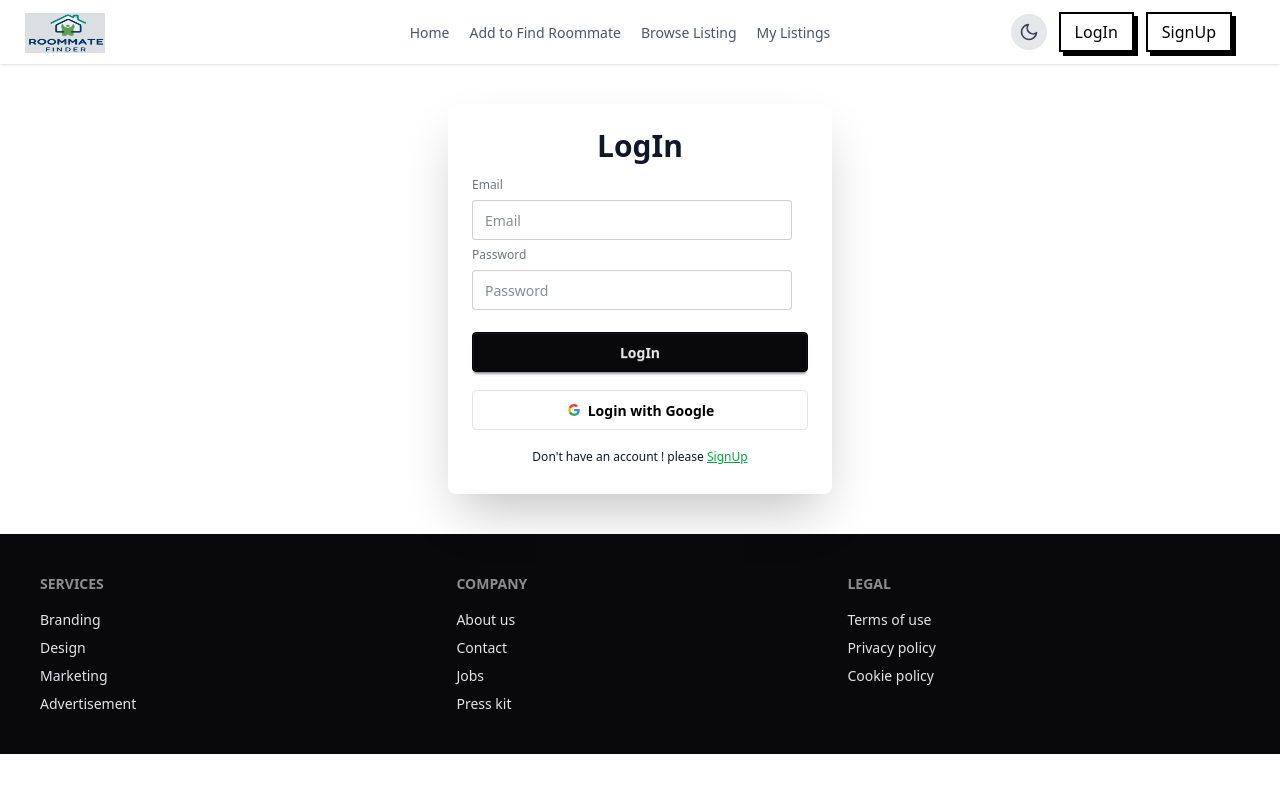
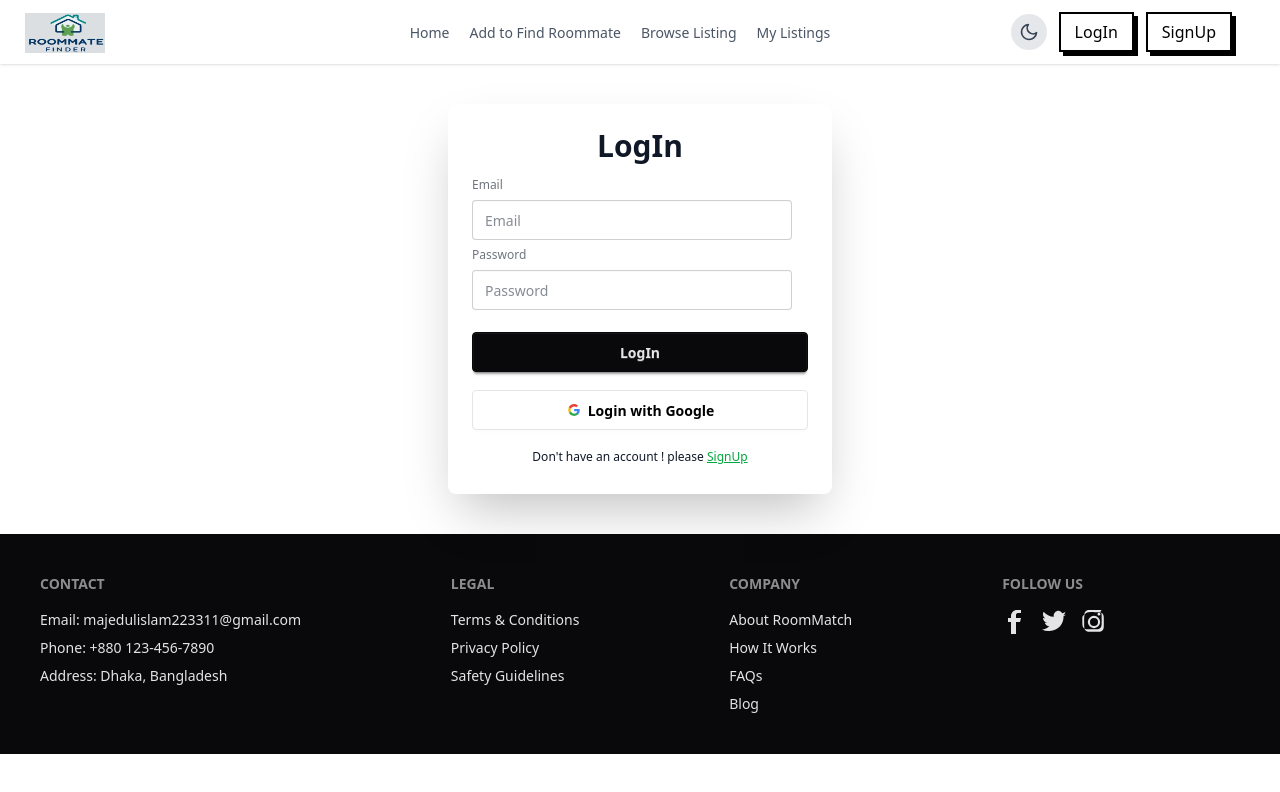
Before and after one commit to stackbymazed/Roommate-Finder-Client, a React (Vite) app: page /login in a window 1280 px wide. Shown: the top 792 px of the page. Built offline with nearby package versions, Linux system fonts and the light colour scheme; no server answers.

Commit message:
implement the react tostify

```diff
--- a/package.json
+++ b/package.json
@@ -20,6 +20,7 @@
     "react-icons": "^5.5.0",
     "react-router": "^7.6.0",
     "react-simple-typewriter": "^5.0.1",
+    "react-toastify": "^11.0.5",
     "react-tooltip": "^5.28.1",
     "sweetalert2": "^11.21.2"
   },
--- a/src/Components/Footer/Footer.jsx
+++ b/src/Components/Footer/Footer.jsx
@@ -4,24 +4,43 @@ const Footer = () => {
     return (
         <footer className="footer sm:footer-horizontal bg-neutral text-neutral-content p-10">
             <nav>
-                <h6 className="footer-title">Services</h6>
-                <a className="link link-hover">Branding</a>
-                <a className="link link-hover">Design</a>
-                <a className="link link-hover">Marketing</a>
-                <a className="link link-hover">Advertisement</a>
+                <h6 className="footer-title">Contact</h6>
+                <a className="link link-hover">Email: majedulislam223311@gmail.com</a>
+                <a className="link link-hover">Phone: +880 123-456-7890</a>
+                <a className="link link-hover">Address: Dhaka, Bangladesh</a>
+            </nav>
+            <nav>
+                <h6 className="footer-title">Legal</h6>
+                <a className="link link-hover">Terms & Conditions</a>
+                <a className="link link-hover">Privacy Policy</a>
+                <a className="link link-hover">Safety Guidelines</a>
             </nav>
             <nav>
                 <h6 className="footer-title">Company</h6>
-                <a className="link link-hover">About us</a>
-                <a className="link link-hover">Contact</a>
-                <a className="link link-hover">Jobs</a>
-                <a className="link link-hover">Press kit</a>
+                <a className="link link-hover">About RoomMatch</a>
+                <a className="link link-hover">How It Works</a>
+                <a className="link link-hover">FAQs</a>
+                <a className="link link-hover">Blog</a>
             </nav>
             <nav>
-                <h6 className="footer-title">Legal</h6>
-                <a className="link link-hover">Terms of use</a>
-                <a className="link link-hover">Privacy policy</a>
-                <a className="link link-hover">Cookie policy</a>
+                <h6 className="footer-title">Follow Us</h6>
+                <div className="grid grid-flow-col gap-4">
+                    <a href="https://facebook.com" target="_blank" rel="noopener noreferrer">
+                        <svg xmlns="http://www.w3.org/2000/svg" width="24" height="24" viewBox="0 0 24 24" className="fill-current">
+                            <path d="M9 8H6v4h3v12h5V12h4l1-4h-5V5c0-1.103.897-2 2-2h3V0h-4c-3.309 0-6 2.691-6 6v2z"/>
+                        </svg>
+                    </a>
+                    <a href="https://twitter.com" target="_blank" rel="noopener noreferrer">
+                        <svg xmlns="http://www.w3.org/2000/svg" width="24" height="24" viewBox="0 0 24 24" className="fill-current">
+                            <path d="M24 4.557a9.93 9.93 0 01-2.828.775A4.932 4.932 0 0023.337 2c-.951.564-2.005.974-3.127 1.195A4.916 4.916 0 0016.616.75c-2.717 0-4.92 2.205-4.92 4.92 0 .385.044.76.128 1.12C7.728 6.683 4.1 4.718 1.671 1.739a4.822 4.822 0 00-.666 2.475c0 1.708.869 3.216 2.188 4.099a4.904 4.904 0 01-2.229-.616v.061c0 2.385 1.693 4.374 3.946 4.828a4.935 4.935 0 01-2.224.084c.626 1.956 2.444 3.379 4.6 3.419A9.867 9.867 0 010 19.54 13.936 13.936 0 007.548 21c9.142 0 14.307-7.721 13.995-14.646A9.936 9.936 0 0024 4.557z"/>
+                        </svg>
+                    </a>
+                    <a href="https://instagram.com" target="_blank" rel="noopener noreferrer">
+                        <svg xmlns="http://www.w3.org/2000/svg" width="24" height="24" viewBox="0 0 24 24" className="fill-current">
+                            <path d="M12 2.163c3.204 0 3.584.012 4.849.07 1.366.062 2.633.33 3.608 1.304.975.975 1.242 2.242 1.304 3.608.058 1.265.07 1.645.07 4.849s-.012 3.584-.07 4.849c-.062 1.366-.33 2.633-1.304 3.608-.975.975-2.242 1.242-3.608 1.304-1.265.058-1.645.07-4.849.07s-3.584-.012-4.849-.07c-1.366-.062-2.633-.33-3.608-1.304-.975-.975-1.242-2.242-1.304-3.608C2.175 15.796 2.163 15.416 2.163 12s.012-3.584.07-4.849c.062-1.366.33-2.633 1.304-3.608C4.512 2.495 5.779 2.228 7.145 2.166 8.41 2.108 8.79 2.096 12 2.096M12 0C8.741 0 8.332.014 7.052.072 5.777.13 4.62.393 3.675 1.338 2.729 2.283 2.466 3.44 2.408 4.715.35 5.989.336 6.399.336 9.658s.014 3.669.072 4.949c.058 1.275.321 2.433 1.266 3.378.945.945 2.103 1.208 3.378 1.266 1.28.058 1.689.072 4.949.072s3.669-.014 4.949-.072c1.275-.058 2.433-.321 3.378-1.266.945-.945 1.208-2.103 1.266-3.378.058-1.28.072-1.689.072-4.949s-.014-3.669-.072-4.949c-.058-1.275-.321-2.433-1.266-3.378C20.433.393 19.275.13 18 .072 16.719.014 16.31 0 13.051 0H12zm0 5.838a6.162 6.162 0 100 12.324 6.162 6.162 0 000-12.324zm0 10.162a3.999 3.999 0 110-7.998 3.999 3.999 0 010 7.998zm6.406-11.845a1.44 1.44 0 11-2.88 0 1.44 1.44 0 012.88 0z"/>
+                        </svg>
+                    </a>
+                </div>
             </nav>
         </footer>
     );
--- a/src/Layouts/LogIn/LogIn.jsx
+++ b/src/Layouts/LogIn/LogIn.jsx
@@ -1,6 +1,7 @@
 import React, { use } from 'react';
 import { Link, useLocation, useNavigate } from 'react-router';
 import { AuthContext } from '../../Contexts/AuthContext';
+import {toast} from 'react-toastify';
 
 const LogIn = () => {
 
@@ -22,12 +23,14 @@ const LogIn = () => {
                 const user = userCredential.user;
                 setUser(user)
                 from.reset()
-                navigate(`${location.state ? location?.state : "/" }`)
+                navigate(`${location.state ? location?.state : "/"}`)
                 // ...
+                toast('LogIn successfully');
             })
             .catch((error) => {
                 const errorMessage = error.message;
                 // console.log(errorMessage);
+                toast(`${errorMessage}`);
             });
     }
 
@@ -37,10 +40,12 @@ const LogIn = () => {
                 const user = result.user;
                 setUser(user)
                 // alert("google SIgn log in successfully")
-                navigate(`${location.state ? location?.state : "/" }`)
+                navigate(`${location.state ? location?.state : "/"}`)
+                toast('LogIn successfully');
             }).catch((error) => {
                 const errorMessage = error.message;
                 // console.log(errorMessage);
+                toast(`${errorMessage}`);
             });
     }
     return (
--- a/src/Layouts/SignUp/SignUp.jsx
+++ b/src/Layouts/SignUp/SignUp.jsx
@@ -1,6 +1,7 @@
 import React, { use } from 'react';
-import { Link, Navigate, useLocation, useNavigate} from 'react-router';
+import { Link, Navigate, useLocation, useNavigate } from 'react-router';
 import { AuthContext } from '../../Contexts/AuthContext';
+import {toast} from 'react-toastify';
 
 const SignUp = () => {
 
@@ -26,7 +27,7 @@ const SignUp = () => {
                 updateUser({ displayName: name, photoURL: photo })
                     .then(() => {
                         setUser({ ...user, displayName: name, photoURL: photo })
-                        alert("gmail password signin successfully")
+                        // alert("gmail password signin successfully")
                         // Navigate("/login")
                         from.reset()
                         Navigate(`${location.state ? location.state : "/login"}`)
@@ -35,10 +36,12 @@ const SignUp = () => {
                         // ...
                         // console.log(error);
                         setUser(user)
+                        // toast(`${error}`);
                     });
             })
             .catch(error => {
                 // console.log(error);
+                toast(`${errorMessage}`);
             })
 
     }
@@ -56,6 +59,7 @@ const SignUp = () => {
             }).catch((error) => {
                 const errorMessage = error.message;
                 // console.log(errorMessage);
+                toast(`${errorMessage}`);
             });
     }
     return (
--- a/src/main.jsx
+++ b/src/main.jsx
@@ -4,11 +4,13 @@ import './index.css'
 import { RouterProvider } from "react-router";
 import { router } from './Router/Router.jsx';
 import AuthProvider from './Contexts/AuthProvider.jsx';
+import { ToastContainer } from 'react-toastify';
 
 
 
 createRoot(document.getElementById('root')).render(
   <StrictMode>
+    <ToastContainer />
     <AuthProvider>
       <RouterProvider router={router} />
     </AuthProvider>
```
Also changed, not shown: 1 other file (tests, documents, lock files or other folders).
